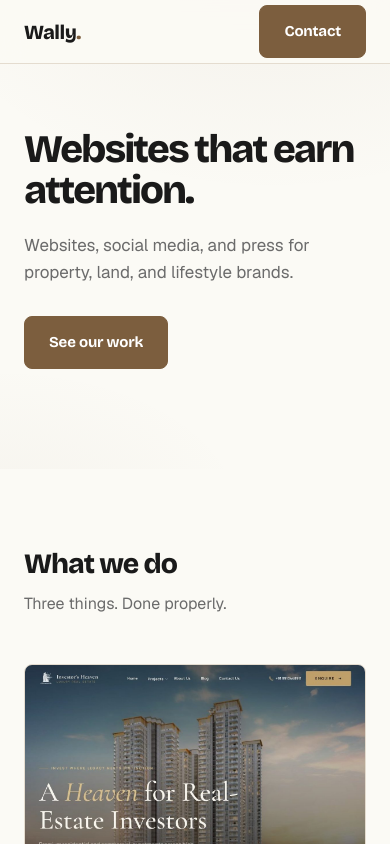
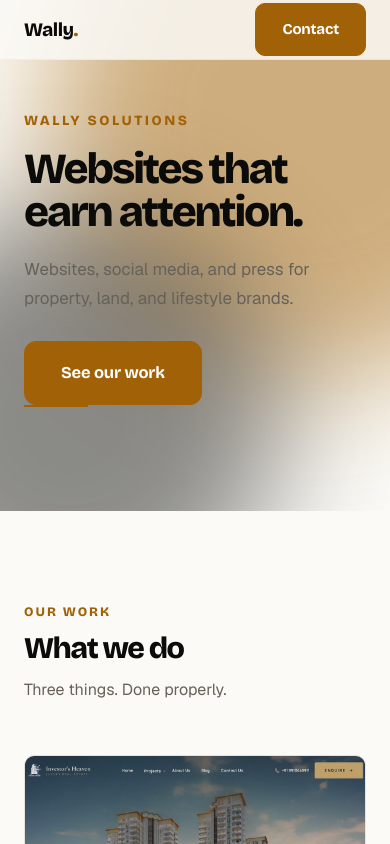
Before and after one commit to bills740ssrw-creator/wallysolutions, a plain HTML site: page index.html in a window 390 px wide. Shown: the top 844 px of the page. Drawn offline with Linux system fonts and the light colour scheme.

Commit message:
Complete redesign: premium mobile-first site with hero animation
- Big hero with staggered word-reveal animation + accent line draw
- Warm premium palette: cream #fbfaf6, ink #0b0b09, bronze #a16207
- Orbs / depth elements in hero background
- Only 4 sections: Hero, What We Do (real work images), Work split by
  Web Development / Social Media (Instagram profile pics), Contact
- Removed all broll strips, marquees, testimonials, packages, team, stats
- Clean, human-made, no AI slop

```diff
--- a/assets/css/style.css
+++ b/assets/css/style.css
@@ -1,6 +1,6 @@
-/* Wally Solutions — premium, human-made, mobile-first design system
-   Elegant warm palette: cream paper, charcoal ink, bronze accent.
-   No gradients, no glows, no AI slop. Clean typography and real images only.
+/* Wally Solutions — premium, human-made, mobile-first
+   Warm, elegant palette: cream paper, deep ink, gold-bronze accent.
+   Designed to feel like a real agency, not AI slop.
 */
 
 @font-face {
@@ -20,19 +20,19 @@
 }
 
 :root {
-  --bg: #fbfaf5;
+  --bg: #fbfaf6;
   --surface: #ffffff;
-  --text: #1a1a1a;
-  --muted: #6b6b6b;
-  --accent: #7c5e3e;
-  --accent-hover: #5c4a2e;
-  --border: #e4dccf;
-  --line: 1.5;
+  --ink: #0b0b09;
+  --muted: #66625a;
+  --accent: #a16207;
+  --accent-hover: #7c4d05;
+  --border: #e8e3d9;
+  --line: 1.55;
+  --radius: 10px;
+  --wrap: 1040px;
+  --shadow: 0 24px 48px -16px rgba(0,0,0,0.07);
   --font-display: "Bricolage Grotesque", system-ui, sans-serif;
   --font-body: "Geist", system-ui, sans-serif;
-  --radius: 8px;
-  --wrap: 1080px;
-  --shadow: 0 20px 40px -10px rgba(0,0,0,0.08);
 }
 
 *,
@@ -47,7 +47,7 @@ html {
 body {
   margin: 0;
   background: var(--bg);
-  color: var(--text);
+  color: var(--ink);
   font-family: var(--font-body);
   font-size: 17px;
   line-height: var(--line);
@@ -68,20 +68,20 @@ a { color: inherit; text-decoration: none; }
   padding-inline: 24px;
 }
 
-/* Header */
+/* ---------- Header ---------- */
 .header {
   position: fixed;
   top: 0; left: 0; right: 0;
   z-index: 100;
-  height: 64px;
-  background: rgba(251, 250, 245, 0.92);
-  backdrop-filter: blur(12px);
-  border-bottom: 1px solid var(--border);
+  height: 60px;
+  background: rgba(251, 250, 246, 0.85);
+  backdrop-filter: blur(14px);
+  border-bottom: 1px solid rgba(0,0,0,0.04);
 }
 
 .header--scrolled {
-  background: rgba(251, 250, 245, 0.98);
-  box-shadow: 0 4px 20px -6px rgba(0,0,0,0.06);
+  background: rgba(251, 250, 246, 0.96);
+  box-shadow: 0 4px 20px -8px rgba(0,0,0,0.05);
 }
 
 .header .wrap {
@@ -94,31 +94,31 @@ a { color: inherit; text-decoration: none; }
 .brand {
   font-family: var(--font-display);
   font-weight: 800;
-  font-size: 20px;
+  font-size: 19px;
   letter-spacing: -0.5px;
-  color: var(--text);
+  color: var(--ink);
 }
 
 .brand span {
   color: var(--accent);
 }
 
-/* Buttons */
+/* ---------- Buttons ---------- */
 .btn {
   display: inline-flex;
   align-items: center;
   justify-content: center;
   border: 1px solid var(--border);
   background: var(--surface);
-  color: var(--text);
+  color: var(--ink);
   font-family: var(--font-display);
   font-weight: 700;
   font-size: 15px;
   letter-spacing: -0.2px;
   border-radius: var(--radius);
-  padding: 14px 24px;
+  padding: 14px 26px;
   cursor: pointer;
-  transition: all 0.2s ease;
+  transition: all 0.25s ease;
 }
 
 .btn--primary {
@@ -130,30 +130,42 @@ a { color: inherit; text-decoration: none; }
 .btn--primary:hover {
   background: var(--accent-hover);
   border-color: var(--accent-hover);
-  transform: translateY(-1px);
-  box-shadow: 0 8px 20px -4px rgba(124, 94, 62, 0.35);
+  transform: translateY(-2px);
+  box-shadow: 0 12px 28px -6px rgba(161, 98, 7, 0.35);
 }
 
 .btn--large {
-  font-size: 16px;
-  padding: 16px 32px;
-  border-radius: 10px;
+  font-size: 16.5px;
+  padding: 18px 36px;
+  border-radius: 12px;
 }
 
-/* Hero */
+/* ---------- Hero ---------- */
 .hero {
   position: relative;
-  padding: 130px 0 100px;
+  padding: 110px 0 100px;
   overflow: hidden;
   background: var(--bg);
 }
 
-.hero-bg {
+.hero__orb {
   position: absolute;
-  inset: 0;
-  background: radial-gradient(600px 400px at 70% -10%, rgba(124, 94, 62, 0.06), transparent 60%),
-              radial-gradient(500px 300px at 0% 110%, rgba(124, 94, 62, 0.04), transparent 50%);
+  border-radius: 50%;
+  filter: blur(60px);
+  opacity: 0.5;
   z-index: 0;
+}
+
+.hero__orb--1 {
+  width: 520px; height: 520px;
+  top: -140px; right: -180px;
+  background: var(--accent);
+}
+
+.hero__orb--2 {
+  width: 420px; height: 420px;
+  bottom: -120px; left: -140px;
+  background: #1c1c1a;
 }
 
 .hero__wrap {
@@ -161,14 +173,24 @@ a { color: inherit; text-decoration: none; }
   z-index: 1;
 }
 
+.hero__eyebrow {
+  margin: 0 0 16px;
+  font-family: var(--font-display);
+  font-weight: 800;
+  font-size: 14px;
+  letter-spacing: 2.5px;
+  text-transform: uppercase;
+  color: var(--accent);
+}
+
 .hero__title {
   margin: 0 0 20px;
   font-family: var(--font-display);
   font-weight: 800;
-  font-size: clamp(36px, 10vw, 72px);
-  line-height: 1.05;
-  letter-spacing: -2px;
-  color: var(--text);
+  font-size: clamp(40px, 11vw, 84px);
+  line-height: 1.02;
+  letter-spacing: -2.5px;
+  color: var(--ink);
 }
 
 .hero__title .word {
@@ -176,48 +198,67 @@ a { color: inherit; text-decoration: none; }
 }
 
 .hero__sub {
-  margin: 0 0 30px;
+  margin: 0 0 28px;
   font-size: 17px;
   color: var(--muted);
-  max-width: 460px;
-  line-height: 1.6;
+  max-width: 520px;
+  line-height: 1.7;
 }
 
-/* Sections */
+.hero__line {
+  width: 0;
+  height: 2px;
+  background: var(--accent);
+  margin-bottom: 4px;
+  opacity: 0;
+}
+
+/* ---------- Sections ---------- */
 .section {
-  padding: 80px 0;
+  padding: 86px 0;
 }
 
 .section--contact {
-  padding: 100px 0 60px;
+  padding: 100px 0 64px;
 }
 
 .section-head {
-  margin-bottom: 48px;
+  margin-bottom: 52px;
 }
 
 .section-head--center { text-align: center; }
 
-.section__title {
-  margin: 0 0 12px;
+.section__eyebrow {
+  display: inline-block;
+  margin: 0 0 10px;
   font-family: var(--font-display);
   font-weight: 800;
-  font-size: clamp(28px, 6vw, 44px);
-  line-height: 1.1;
-  letter-spacing: -1px;
-  color: var(--text);
+  font-size: 13px;
+  letter-spacing: 2px;
+  text-transform: uppercase;
+  color: var(--accent);
+}
+
+.section__title {
+  margin: 0 0 14px;
+  font-family: var(--font-display);
+  font-weight: 800;
+  font-size: clamp(30px, 6vw, 48px);
+  line-height: 1.08;
+  letter-spacing: -1.5px;
+  color: var(--ink);
 }
 
 .section__intro {
   margin: 0;
   font-size: 16px;
   color: var(--muted);
-  max-width: 520px;
+  max-width: 560px;
 }
 
 .section-head--center .section__intro { margin-inline: auto; }
 
-/* Services — simplified, images related to work */
+/* ---------- Services ---------- */
 .services-grid {
   display: grid;
   grid-template-columns: 1fr;
@@ -231,25 +272,25 @@ a { color: inherit; text-decoration: none; }
   background: var(--surface);
   border-radius: var(--radius);
   overflow: hidden;
-  transition: transform 0.2s ease, border-color 0.2s ease;
+  transition: transform 0.25s ease, border-color 0.25s ease, box-shadow 0.25s ease;
 }
 
 .service:hover {
-  transform: translateY(-2px);
+  transform: translateY(-4px);
   border-color: var(--accent);
   box-shadow: var(--shadow);
 }
 
 .service__image {
   width: 100%;
-  height: 260px;
+  height: 280px;
   background-size: cover;
   background-position: center;
-  background-color: #e8e2d6;
+  background-color: #e8e3d9;
 }
 
 .service__body {
-  padding: 24px;
+  padding: 26px;
 }
 
 .service__title {
@@ -258,31 +299,32 @@ a { color: inherit; text-decoration: none; }
   font-weight: 800;
   font-size: 20px;
   letter-spacing: -0.5px;
+  color: var(--ink);
 }
 
 .service__desc {
   margin: 0;
   font-size: 15px;
   color: var(--muted);
-  line-height: 1.6;
+  line-height: 1.65;
 }
 
-/* Work — split by category */
+/* ---------- Work ---------- */
 .work-category {
-  margin-bottom: 72px;
+  margin-bottom: 80px;
 }
 
 .work-category:last-child { margin-bottom: 0; }
 
 .work-category__title {
-  margin: 0 0 24px;
+  margin: 0 0 26px;
   font-family: var(--font-display);
   font-weight: 800;
   font-size: 22px;
   letter-spacing: -0.5px;
-  color: var(--text);
-  border-left: 3px solid var(--accent);
-  padding-left: 14px;
+  color: var(--ink);
+  border-left: 4px solid var(--accent);
+  padding-left: 16px;
 }
 
 .work-grid {
@@ -297,34 +339,33 @@ a { color: inherit; text-decoration: none; }
   overflow: hidden;
   background: var(--surface);
   display: block;
-  transition: transform 0.2s ease, border-color 0.2s ease, box-shadow 0.2s ease;
+  transition: transform 0.25s ease, border-color 0.25s ease, box-shadow 0.25s ease;
   text-decoration: none;
   color: inherit;
 }
 
 .work-card:hover {
-  transform: translateY(-3px);
+  transform: translateY(-5px);
   border-color: var(--accent);
   box-shadow: var(--shadow);
-  color: var(--text);
 }
 
 .work-card__img {
   width: 100%;
-  height: 300px;
+  height: 320px;
   object-fit: cover;
   display: block;
 }
 
 .work-card__img--insta {
-  height: 300px;
+  height: 320px;
   background-size: cover;
   background-position: center;
-  background-color: #e8e2d6;
+  background-color: #e8e3d9;
 }
 
 .work-card__body {
-  padding: 20px;
+  padding: 22px;
 }
 
 .work-card__title {
@@ -333,6 +374,7 @@ a { color: inherit; text-decoration: none; }
   font-weight: 800;
   font-size: 18px;
   letter-spacing: -0.4px;
+  color: var(--ink);
 }
 
 .work-card__desc {
@@ -341,22 +383,22 @@ a { color: inherit; text-decoration: none; }
   color: var(--muted);
 }
 
-/* Contact */
+/* ---------- Contact ---------- */
 .contact__wrap {
-  max-width: 560px;
+  max-width: 640px;
   margin-inline: auto;
   text-align: center;
 }
 
 .contact__note {
-  margin: 20px 0 0;
+  margin: 22px 0 0;
   font-size: 15px;
   color: var(--muted);
 }
 
-/* Footer */
+/* ---------- Footer ---------- */
 .footer {
-  padding: 40px 0;
+  padding: 42px 0;
   border-top: 1px solid var(--border);
   background: var(--surface);
 }
@@ -375,7 +417,7 @@ a { color: inherit; text-decoration: none; }
   color: var(--muted);
 }
 
-/* Mobile-first responsive enhancements */
+/* ---------- Responsive ---------- */
 @media (min-width: 640px) {
   .services-grid {
     grid-template-columns: repeat(3, 1fr);
@@ -383,21 +425,15 @@ a { color: inherit; text-decoration: none; }
   .work-grid {
     grid-template-columns: repeat(2, 1fr);
   }
-  .hero__wrap {
-    padding-left: 0;
-  }
+  .hero__title { font-size: clamp(48px, 12vw, 92px); }
 }
 
 @media (min-width: 1024px) {
-  .work-card__img {
-    height: 340px;
-  }
-  .service__image {
-    height: 300px;
-  }
+  .work-card__img { height: 360px; }
+  .service__image { height: 320px; }
 }
 
-/* Reduced motion */
+/* ---------- Reduced motion ---------- */
 @media (prefers-reduced-motion: reduce) {
   *, *::before, *::after {
     animation-duration: 0.01ms !important;
--- a/index.html
+++ b/index.html
@@ -9,9 +9,8 @@
     content="Websites, social media, and press for property, land and lifestyle brands."
   />
   <link rel="canonical" href="https://wallysolutions.com/" />
-  <meta name="theme-color" content="#fbfaf5" />
+  <meta name="theme-color" content="#fbfaf6" />
 
-  <link rel="preconnect" href="https://fonts.googleapis.com">
   <link rel="preload" href="assets/fonts/bricolage.woff2" as="font" type="font/woff2" crossorigin />
   <link rel="preload" href="assets/fonts/geist.woff2" as="font" type="font/woff2" crossorigin />
   <link rel="stylesheet" href="assets/css/style.css" />
@@ -28,8 +27,10 @@
 
   <!-- Hero -->
   <section class="hero" id="hero">
-    <div class="hero-bg"></div>
+    <div class="hero__orb hero__orb--1"></div>
+    <div class="hero__orb hero__orb--2"></div>
     <div class="wrap hero__wrap">
+      <div class="hero__eyebrow">Wally Solutions</div>
       <h1 class="hero__title">
         <span class="word">Websites</span>
         <span class="word">that</span>
@@ -39,7 +40,8 @@
       <p class="hero__sub">
         Websites, social media, and press for property, land, and lifestyle brands.
       </p>
-      <a href="#work" class="btn btn--primary">See our work</a>
+      <a href="#work" class="btn btn--primary btn--large">See our work</a>
+      <div class="hero__line"></div>
     </div>
   </section>
 
@@ -47,6 +49,7 @@
   <section class="section" id="services">
     <div class="wrap">
       <div class="section-head">
+        <span class="section__eyebrow">Our work</span>
         <h2 class="section__title">What we do</h2>
         <p class="section__intro">Three things. Done properly.</p>
       </div>
@@ -83,7 +86,8 @@
   <section class="section section--work" id="work">
     <div class="wrap">
       <div class="section-head">
-        <h2 class="section__title">Work we've done</h2>
+        <span class="section__eyebrow">Our work</span>
+        <h2 class="section__title">Work we&rsquo;ve done</h2>
         <p class="section__intro">Sites built, feeds run, campaigns shipped.</p>
       </div>
 
@@ -149,8 +153,9 @@
   <section class="section section--contact" id="contact">
     <div class="wrap contact__wrap">
       <div class="section-head section-head--center">
-        <h2 class="section__title">Get in touch</h2>
-        <p class="section__intro">Tell us what you're building.</p>
+        <span class="section__eyebrow">Get in touch</span>
+        <h2 class="section__title">Start your project</h2>
+        <p class="section__intro">Tell us what you&rsquo;re building.</p>
       </div>
       <a href="mailto:hello@wallysolutions.com" class="btn btn--primary btn--large">hello@wallysolutions.com</a>
       <p class="contact__note">We reply within one working day. Direct communication — no account managers.</p>
@@ -165,28 +170,43 @@
   </footer>
 
   <script>
-    // Hero word reveal animation
+    /* Hero reveal animation — runs on load, staggered, visible above the fold */
+    (function(){
       const words = document.querySelectorAll('.hero__title .word');
-    const observer = new IntersectionObserver((entries) => {
-      entries.forEach((entry, i) => {
-        if (entry.isIntersecting) {
-          setTimeout(() => {
-            entry.target.style.opacity = '1';
-            entry.target.style.transform = 'translateY(0)';
-          }, i * 120);
-          observer.unobserve(entry.target);
-        }
-      });
-    }, { threshold: 0.1 });
+      const line = document.querySelector('.hero__line');
+      const cta = document.querySelector('.btn--large');
 
-    words.forEach(w => {
+      const tl = [];
+      words.forEach((w, i) => {
         w.style.opacity = '0';
-      w.style.transform = 'translateY(30px)';
-      w.style.transition = 'all 0.6s cubic-bezier(0.25, 1, 0.25, 1)';
-      observer.observe(w);
+        w.style.transform = 'translateY(34px)';
+        w.style.transition = 'opacity 0.7s cubic-bezier(0.22, 1, 0.36, 1), transform 0.7s cubic-bezier(0.22, 1, 0.36, 1)';
+        tl.push(setTimeout(() => {
+          w.style.opacity = '1';
+          w.style.transform = 'translateY(0)';
+        }, 180 + i * 130));
       });
 
-    // Header scroll effect
+      setTimeout(() => {
+        line.style.width = '64px';
+        line.style.opacity = '1';
+      }, 180 + words.length * 130 + 60);
+
+      setTimeout(() => {
+        cta.style.opacity = '1';
+        cta.style.transform = 'translateY(0)';
+      }, 180 + words.length * 130 + 180);
+
+      cta.style.opacity = '0';
+      cta.style.transform = 'translateY(20px)';
+      cta.style.transition = 'opacity 0.6s cubic-bezier(0.22, 1, 0.36, 1), transform 0.6s cubic-bezier(0.22, 1, 0.36, 1)';
+      line.style.width = '0';
+      line.style.opacity = '0';
+      line.style.transition = 'width 0.6s ease, opacity 0.4s ease';
+    })();
+
+    /* Header scroll effect */
+    (function(){
       const header = document.getElementById('header');
       window.addEventListener('scroll', () => {
         if (window.scrollY > 40) {
@@ -195,6 +215,7 @@
           header.classList.remove('header--scrolled');
         }
       });
+    })();
   </script>
 </body>
 </html>
```
Lines whose indentation alone changed are shown as unchanged.
